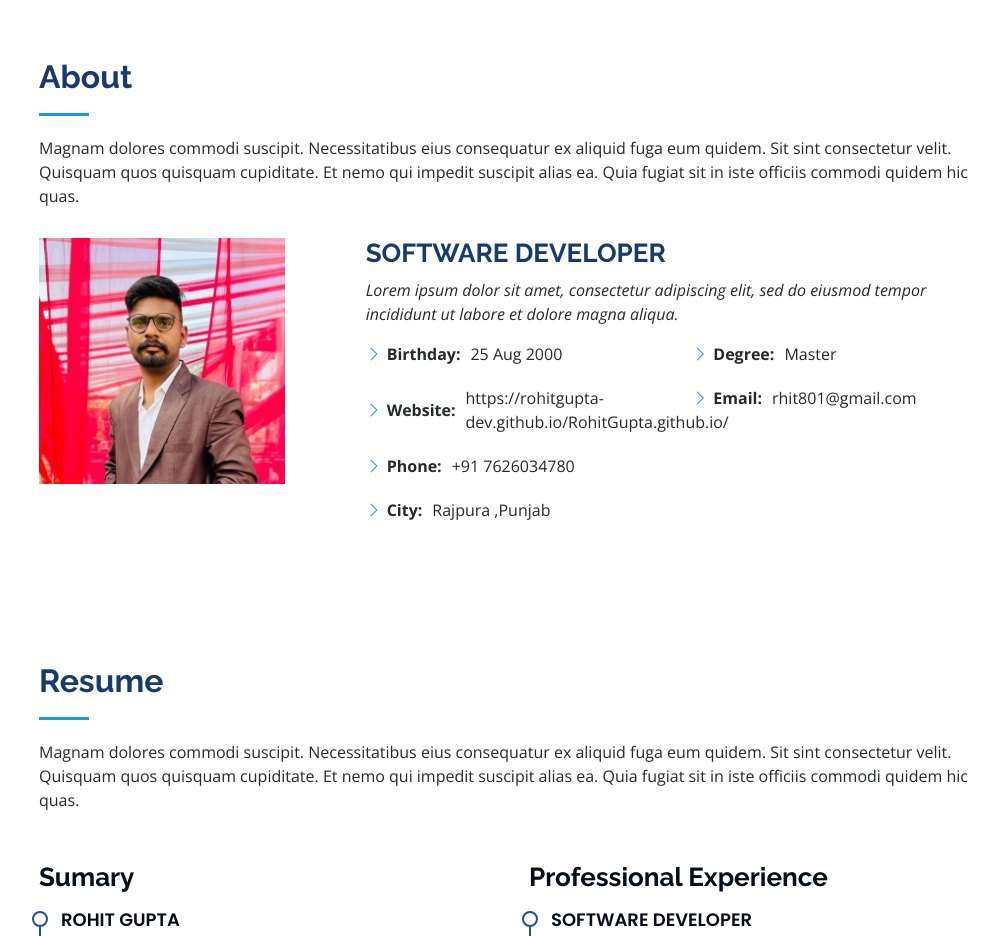
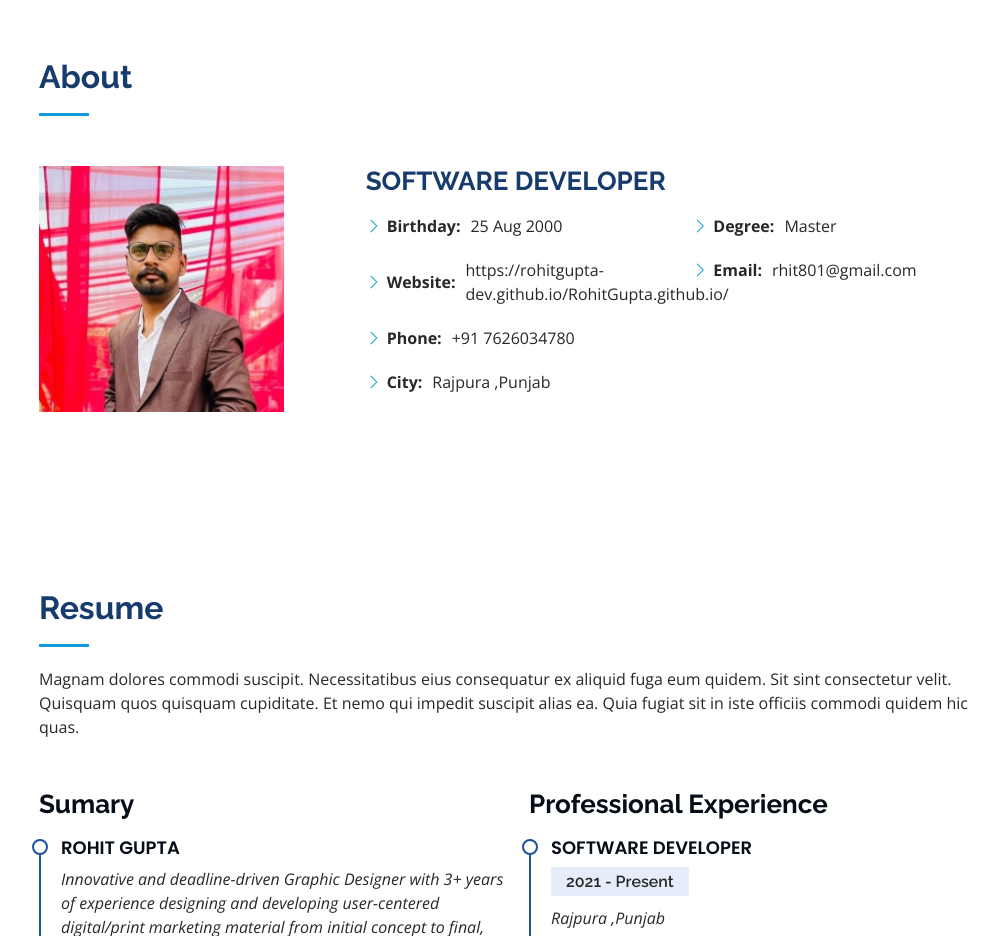
Before and after one commit to RohitGupta-dev/Info.github.io, a plain HTML site: page index.html in a window 1280 px wide. Shown: the part 802-1738 px from the top of the page, without its empty margins (273-1272 px from the left). Drawn offline with nearby package versions, Linux system fonts and the light colour scheme.

Commit message:
Update index.html

```diff
--- a/index.html
+++ b/index.html
@@ -85,7 +85,7 @@
 
         <div class="section-title">
           <h2>About</h2>
-          <p>Magnam dolores commodi suscipit. Necessitatibus eius consequatur ex aliquid fuga eum quidem. Sit sint consectetur velit. Quisquam quos quisquam cupiditate. Et nemo qui impedit suscipit alias ea. Quia fugiat sit in iste officiis commodi quidem hic quas.</p>
+
         </div>
 
         <div class="row">
@@ -96,8 +96,7 @@
             <h3>SOFTWARE DEVELOPER
               </h3>
             <p class="fst-italic">
-              Lorem ipsum dolor sit amet, consectetur adipiscing elit, sed do eiusmod tempor incididunt ut labore et dolore
-              magna aliqua.
+
             </p>
             <div class="row">
               <div class="col-lg-6">
```
